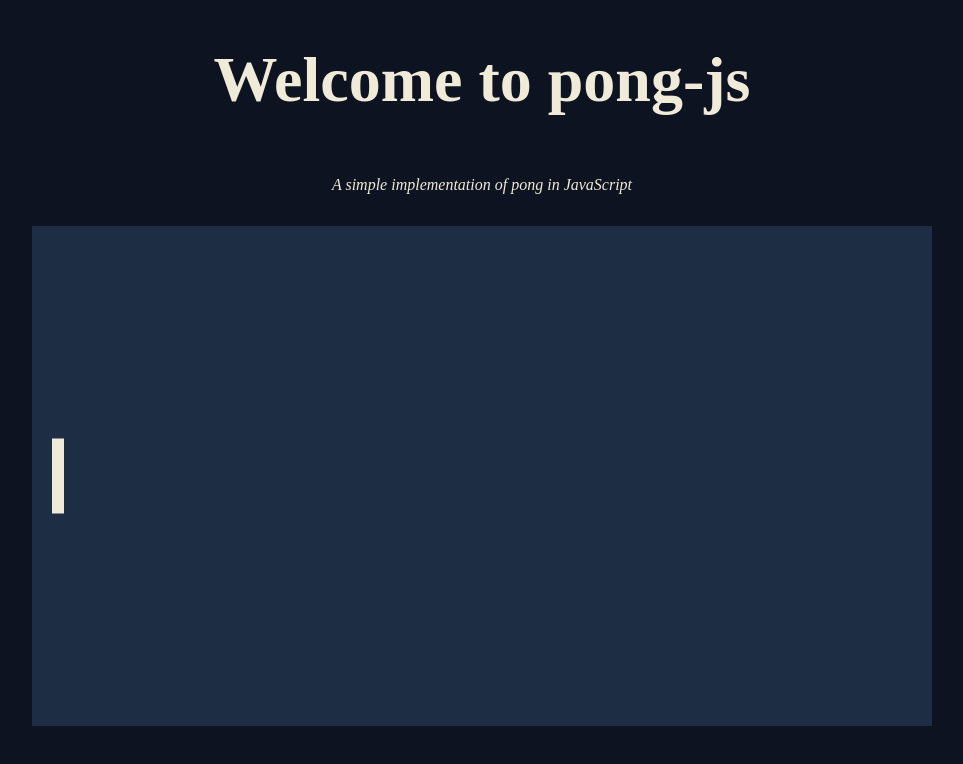
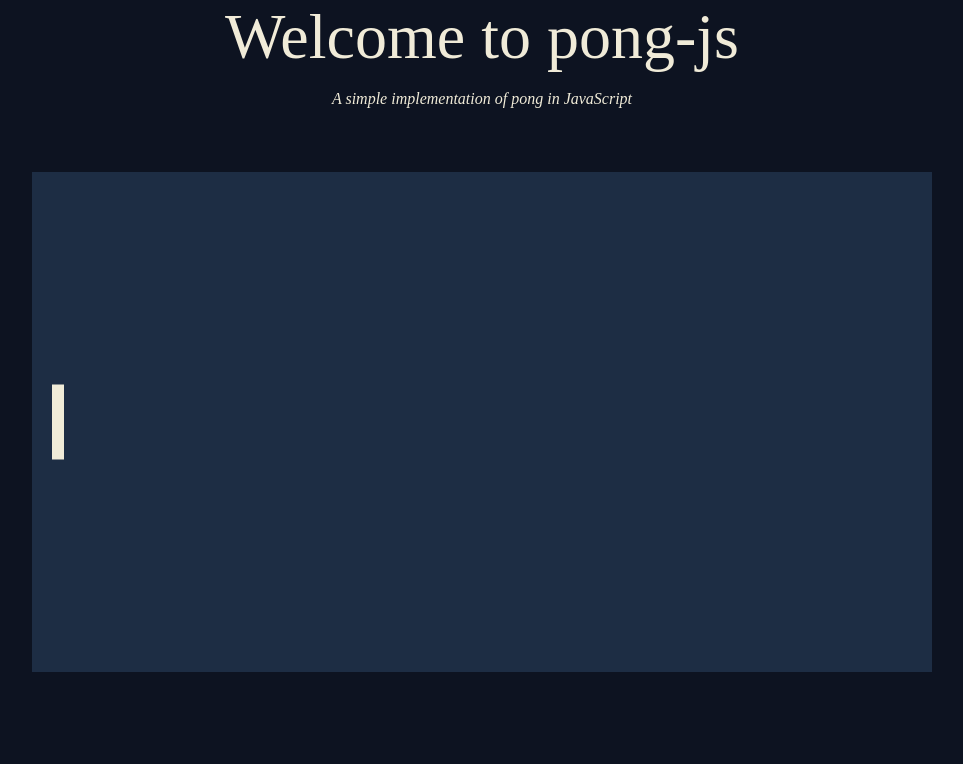
Before and after one commit to 0x-2FA/pong-js, a plain HTML site: page index.html in a window 1280 px wide. Shown: the whole page, without its empty margins (158-1121 px from the left). Drawn offline with Linux system fonts and the light colour scheme.

Commit message:
Changed the gap of the header elements with the canvas

```diff
--- a/index.html
+++ b/index.html
@@ -8,9 +8,9 @@
   <link rel="stylesheet" href="styles/index.css">
   <title>Pong Game in Javascript</title>
 </head>
-<body class="flex flex-column medium-gap">
+<body class="flex flex-column large-gap">
   <header class="flex flex-column flex-center-all c-white">
-    <div class="font-medium"><h1>Welcome to pong-js</h1></div>
+    <div class="font-large">Welcome to pong-js</div>
     <div class="font-small"><i>A simple implementation of pong in JavaScript</i></div>
   </header>
   <main class="flex flex-center-all">
```
